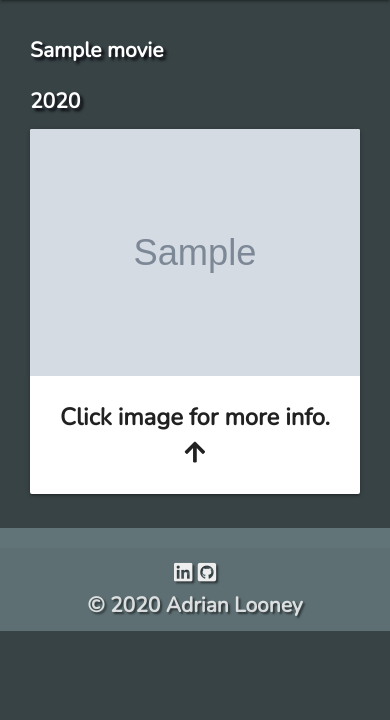
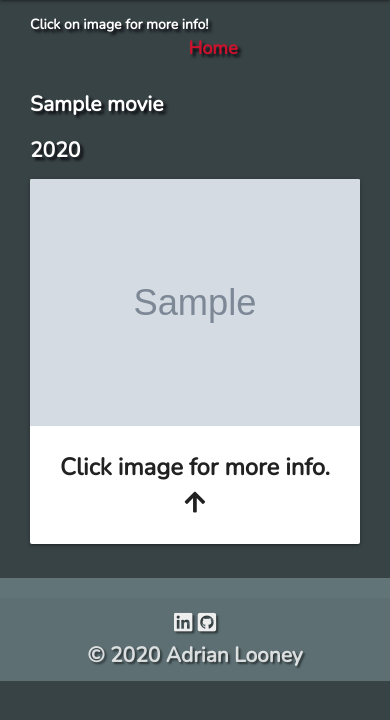
Before and after one commit to Jammerref2015/watchthisnext, a Flask app: template templates/movie.html in a window 390 px wide. Shown: the part 56-776 px from the top of the page. Run offline with Flask 2, Linux system fonts and the light colour scheme; the template is opened without the code that fills it: most values are stand-ins (such as "Sample title", 1, 10 or a date in 2020); grey boxes marked "Sample" are stand-in pictures; some libraries are stand-ins or nearby versions.

Commit message:
Added home link to movie pages.

```diff
--- a/static/css/style.css
+++ b/static/css/style.css
@@ -41,10 +41,28 @@ body{
 /* Header styling */
 .headerStyling{
     text-shadow: 3px 3px 3px rgb(3 2 10 / 90%);
-    font-family: Nunito;
+    font-family: Nunito, 'Courier New', Courier, monospace;
+    font-weight: bold;
+    color: #fff;
+    margin-top: 5%;
+}
+
+.movieInfoText{
+    text-shadow: 3px 3px 3px rgb(3 2 10 / 90%);
+    font-family: Nunito, 'Courier New', Courier, monospace;
     font-weight: bold;
     color: #fff;
 }
+
+.movieInfoText a{
+    text-shadow: 3px 3px 3px rgb(3 2 10 / 90%);
+    font-family: Nunito, 'Courier New', Courier, monospace;
+    font-weight: bold;
+    margin-left: 51%;
+    color: #ce122d;
+    font-size: 130%;
+}
+
 
 /* Styling to fix display on mobile devices */
 @media only screen and (max-width: 1024px) {
@@ -65,7 +83,31 @@ body{
     font-weight: bold;
     color: #fff;
     font-size:150%;
+
     }
+ .headerStyling a {
+    font-weight: bold;
+    color: #fff;
+    margin-left: 48%;
+    font-family: Nunito, 'Courier New', Courier, monospace;
+    font-size: 120%;
+}
+
+.movieInfoText{
+    text-shadow: 3px 3px 3px rgb(3 2 10 / 90%);
+    font-family: Nunito, 'Courier New', Courier, monospace;
+    font-weight: bold;
+    color: #fff;
+}
+
+.movieInfoText a{
+    text-shadow: 3px 3px 3px rgb(3 2 10 / 90%);
+    font-family: Nunito, 'Courier New', Courier, monospace;
+    font-weight: bold;
+    margin-left: 48%;
+    color: #ce122d;
+    font-size: 130%;
+}
 
 }
 
@@ -117,7 +159,6 @@ body{
     font-family:  'Courier New', Courier, monospace;
     background-color: #e8f0fe;
 }
-
 
 .input-field label{
     font-size:170%;
@@ -199,6 +240,8 @@ body{
     font-size:160%;
 }
 
+
+
 /* Styling for movie not found */
 .movieNotFoundLinks{
     font-family: Nunito;
--- a/templates/movie.html
+++ b/templates/movie.html
@@ -4,10 +4,15 @@
 <button onclick="topFunction()" id="myBtn" title="Go to top"><i class="fa fa-arrow-up" aria-hidden="true"></i></button>
 
 <div class="row">
+<div class="col s12 m7">
+            <p class="movieInfoText"> Click on image for more info! <a href="{{ url_for('get_movies') }}" class="movieHomeLink">Home</a> </p>
+</div>
     <div class="col s12 m7">
         <h1 class="headerStyling">{{ movie.title }}</h1>
         <h3 class="headerStyling">{{ movie.release_year}}</h3>
+
         <div class="card">
+
             <div class="card-image waves-effect waves-block waves-light">
 
             <img class="activator" src="{{ movie.movie_image }}" onerror="this.onerror=null; this.src='/static/images/No_poster_image.jpg'" alt="{{ movie.title }}"> </a>
```
Also changed, not shown: templates/addmovie.html (+4 -4 lines), templates/edit_movie.html (+12 -12 lines).
